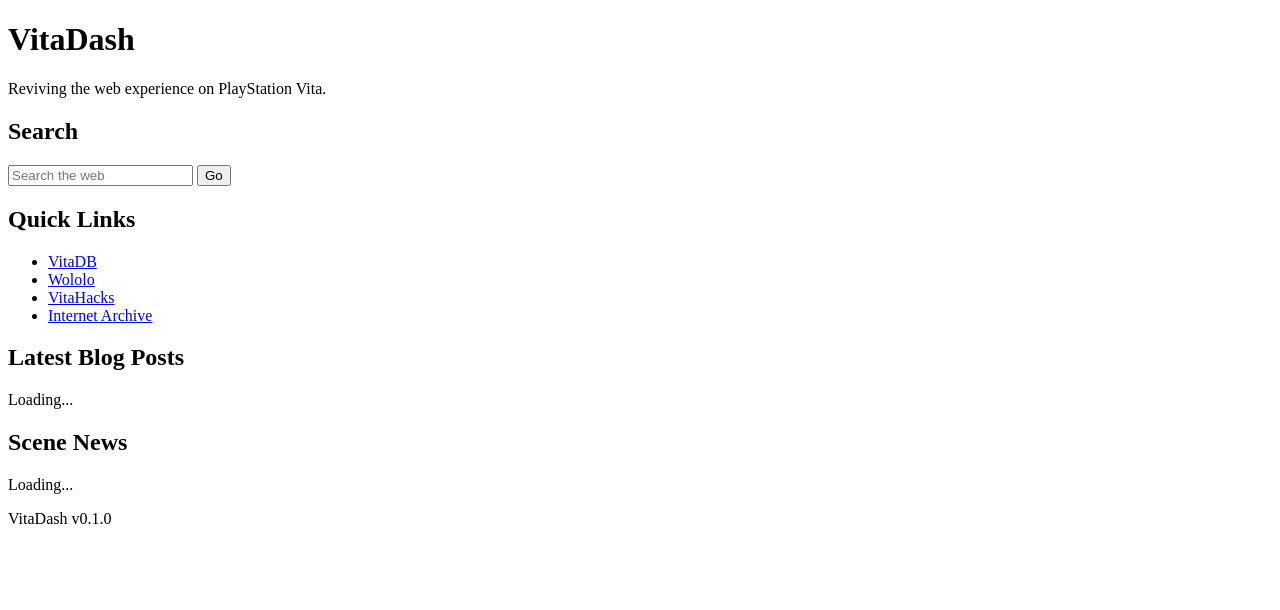
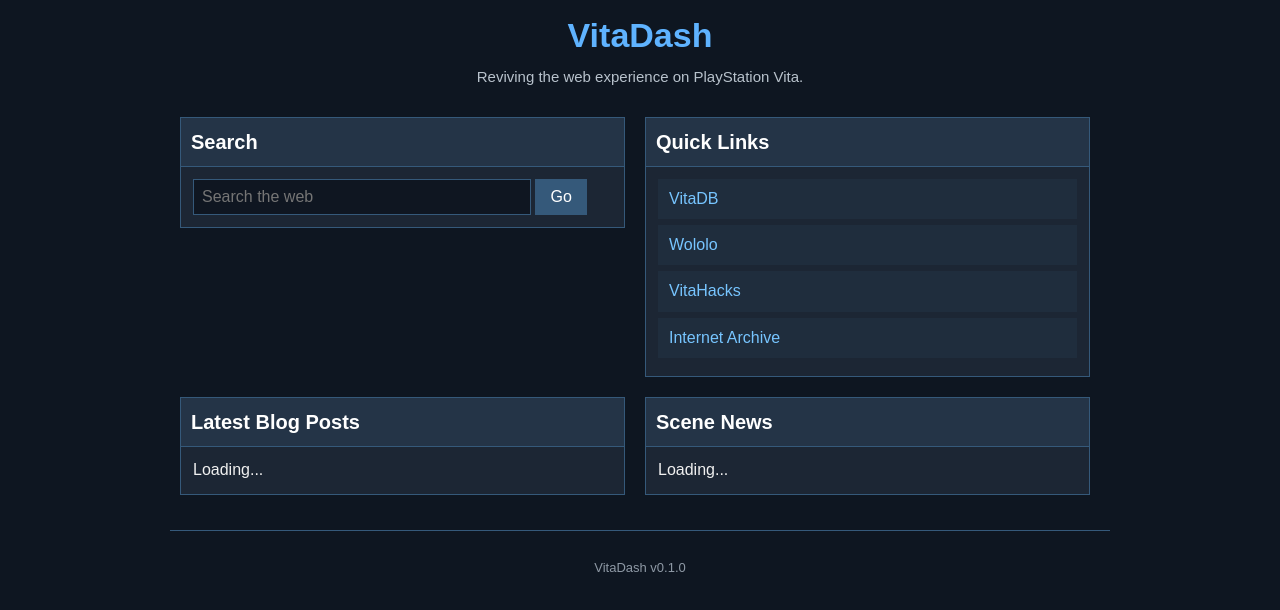
Before and after one commit to JuanoBananoX/vita-dash, a plain HTML site: page index.html in a window 1280 px wide. Drawn offline with Linux system fonts and the light colour scheme.

Commit message:
Initial styling

```diff
--- a/index.html
+++ b/index.html
@@ -23,12 +23,11 @@
 
     <main>
 
-        <section class="panel" id="search-panel">
+        <section class="panel" id="panel-search">
 
             <h2>Search</h2>
-
+            <div class="panel-content">
                 <form action="https://duckduckgo.com/html/" method="GET">
-
                     <input
                         type="text"
                         name="q"
@@ -39,17 +38,16 @@
                         value="Go">
 
                 </form>
+            </div>
 
         </section>
 
-        <section class="panel" id="links-panel">
+        <section class="panel" id="panel-links">
 
             <h2>Quick Links</h2>
-
+            <div class="panel-content">
                 <nav>
-
                     <ul>
-
                         <li>
                             <a href="https://vitadb.rinnegatamante.it">
                                 VitaDB
@@ -73,35 +71,33 @@
                                 Internet Archive
                             </a>
                         </li>
-
                     </ul>
-
                 </nav>
-
+            </div>
         </section>
 
-        <section class="panel" id="blog-panel">
+        <section class="panel" id="panel-blog">
 
             <h2>Latest Blog Posts</h2>
-
+            <div class="panel-content">
                 <div id="blog-feed">
 
                     Loading...
 
                 </div>
-
+            </div>
         </section>
 
-        <section class="panel" id="news-panel">
+        <section class="panel" id="panel-news">
 
             <h2>Scene News</h2>
-
+            <div class="panel-content">
                 <div id="scene-feed">
 
                     Loading...
 
                 </div>
-
+            </div>
         </section>
 
     </main>
--- a/style.css
+++ b/style.css
@@ -0,0 +1,222 @@
+/*
+ * VitaDash
+ * Reviving the web experience on PlayStation Vita.
+ */
+
+html {
+    background-color: #0e1621;
+}
+
+body {
+    width: 940px;
+    margin: 0 auto;
+    padding: 12px;
+
+    background-color: #0e1621;
+
+    color: #f0f0f0;
+
+    font-family: Arial, Helvetica, sans-serif;
+    font-size: 16px;
+    line-height: 1.4;
+}
+
+/* ---------- Header ---------- */
+
+header {
+    margin-bottom: 20px;
+
+    text-align: center;
+}
+
+header h1 {
+    margin: 0;
+
+    color: #5fb3ff;
+
+    font-size: 34px;
+}
+
+header p {
+    margin-top: 6px;
+
+    color: #b8c2cc;
+
+    font-size: 15px;
+}
+
+/* ---------- Main ---------- */
+
+main {
+    font-size: 0;
+}
+
+/* ---------- Panels ---------- */
+
+.panel {
+
+    display: inline-block;
+
+    vertical-align: top;
+
+    width: 445px;
+
+    margin: 10px;
+
+    border: 1px solid #35597a;
+
+    background-color: #1c2634;
+
+    box-sizing: border-box;
+}
+
+.panel h2 {
+
+    margin: 0;
+
+    padding: 10px;
+
+    background-color: #243447;
+
+    color: #ffffff;
+
+    font-size: 20px;
+
+    border-bottom: 1px solid #35597a;
+}
+
+.panel-content {
+
+    padding: 12px;
+
+    font-size: 16px;
+}
+
+/* ---------- Search ---------- */
+
+input[type=text] {
+
+    width: 320px;
+
+    padding: 8px;
+
+    font-size: 16px;
+
+    border: 1px solid #35597a;
+
+    background-color: #0f1621;
+
+    color: white;
+}
+
+input[type=submit] {
+
+    padding: 8px 14px;
+
+    font-size: 16px;
+
+    cursor: pointer;
+
+    border: 1px solid #35597a;
+
+    background-color: #35597a;
+
+    color: white;
+}
+
+/* ---------- Lists ---------- */
+
+ul {
+
+    margin: 0;
+
+    padding: 0;
+
+    list-style: none;
+}
+
+li {
+    margin-bottom: 6px;
+}
+
+li a {
+    background-color: #1f2d3d;
+}
+
+li a:hover,
+li a:focus {
+    background-color: #35597a;
+}
+
+/* ---------- Links ---------- */
+
+a {
+    display: block;
+
+    padding: 8px 10px;
+
+    color: #77c5ff;
+
+    text-decoration: none;
+
+    border: 1px solid transparent;
+}
+
+a:link {
+    color: #77c5ff;
+}
+
+a:visited {
+    color: #b08cff;
+}
+
+a:hover {
+    background-color: #243447;
+
+    border-color: #5fb3ff;
+}
+
+a:focus {
+    background-color: #35597a;
+
+    border-color: #5fb3ff;
+
+    color: #ffffff;
+
+    outline: none;
+}
+
+a:active {
+    background-color: #5fb3ff;
+
+    color: #0e1621;
+
+    border-color: #ffffff;
+}
+
+
+/* ---------- Feed ---------- */
+
+.feed-placeholder {
+
+    color: #8e99a5;
+
+    font-style: italic;
+}
+
+/* ---------- Footer ---------- */
+
+footer {
+
+    margin-top: 25px;
+
+    padding-top: 15px;
+
+    border-top: 1px solid #35597a;
+
+    color: #8e99a5;
+
+    text-align: center;
+
+    font-size: 13px;
+}
```
Lines whose indentation alone changed are shown as unchanged.
